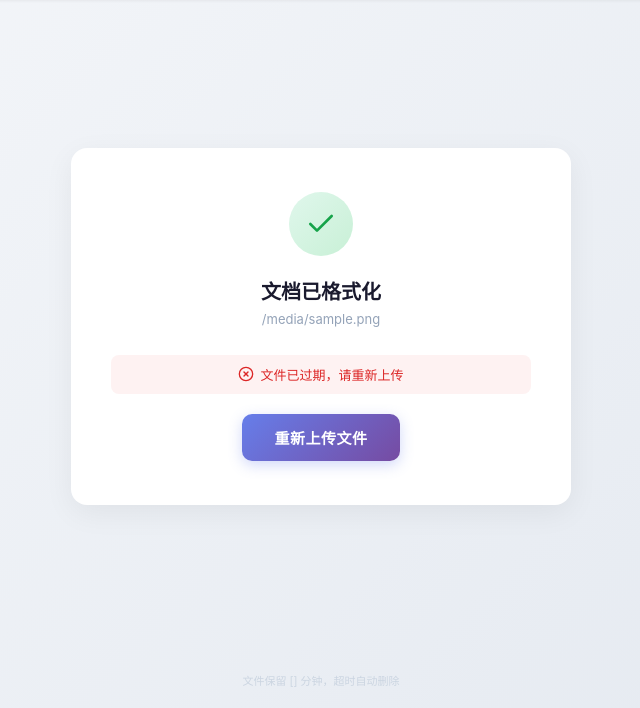
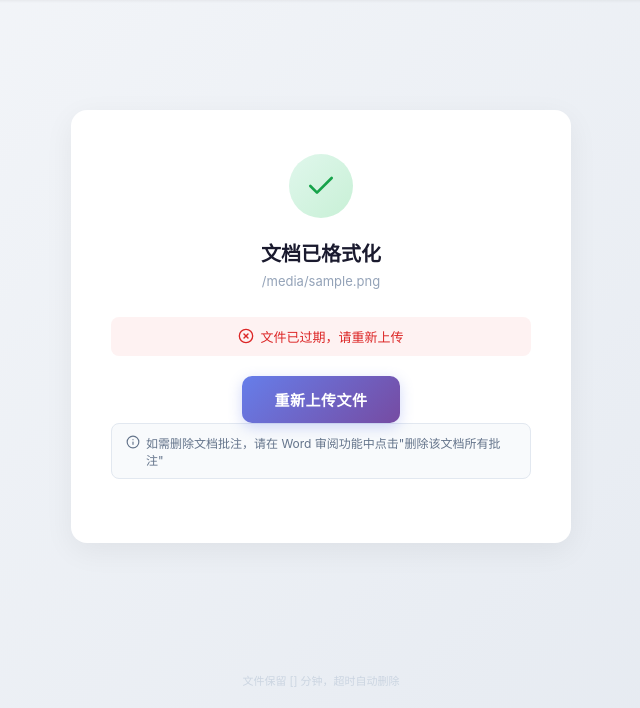
Before and after one commit to zwzwzw8z888/cscec, a Flask app: template templates/result.html in a window 1280 px wide. Shown: the part 92-800 px from the top of the page, without its empty margins (319-959 px from the left). Run offline with Flask 3, Linux system fonts and the light colour scheme; the template is opened without the code that fills it: most values are stand-ins (such as "Sample title", 1, 10 or a date in 2020).

Commit message:
Update result.html

```diff
--- a/templates/result.html
+++ b/templates/result.html
@@ -174,6 +174,21 @@
             margin-bottom: 20px;
         }
 
+        .comment-tip {
+            display: flex;
+            align-items: flex-start;
+            gap: 6px;
+            font-size: 12px;
+            color: #64748b;
+            background: #f8fafc;
+            border: 1px solid #e2e8f0;
+            padding: 10px 14px;
+            border-radius: 8px;
+            margin-bottom: 20px;
+            text-align: left;
+        }
+        .comment-tip svg { flex-shrink: 0; margin-top: 1px; }
+
         .footer {
             text-align: center;
             padding: 20px;
@@ -213,6 +228,11 @@
             </div>
             <div class="btn-group" id="btnGroupExpired" style="display:none;">
                 <a href="{{ url_for('index') }}" class="btn btn-primary">重新上传文件</a>
+            </div>
+
+<div class="comment-tip">
+                <svg width="14" height="14" viewBox="0 0 24 24" fill="none" stroke="currentColor" stroke-width="2" stroke-linecap="round" stroke-linejoin="round"><circle cx="12" cy="12" r="10"/><line x1="12" y1="16" x2="12" y2="12"/><line x1="12" y1="8" x2="12.01" y2="8"/></svg>
+                <span>如需删除文档批注，请在 Word 审阅功能中点击"删除该文档所有批注"</span>
             </div>
 
             {% if warnings %}
```
